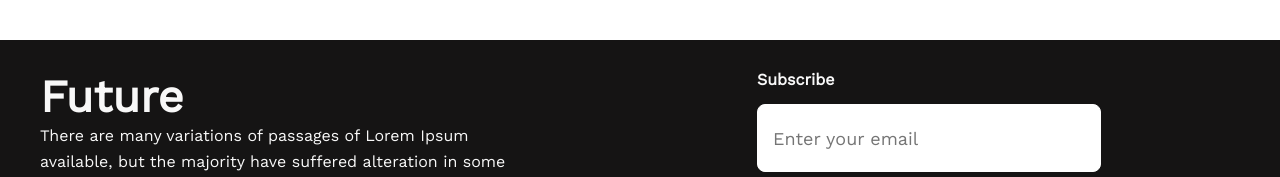
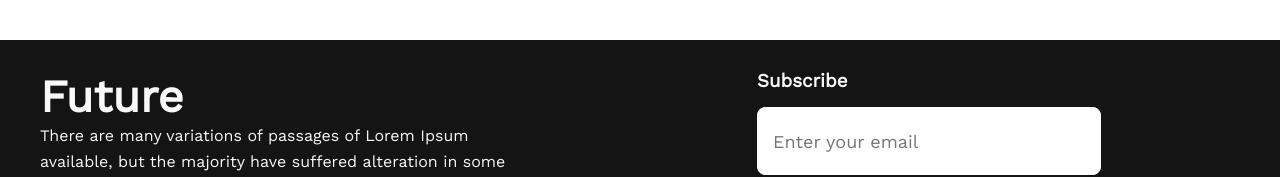
Before and after one commit to saidulislam-official/assignment1-2, a plain HTML site: page index.html in a window 1280 px wide. Shown: the part 2483-2660 px from the top of the page. Drawn offline with nearby package versions, Linux system fonts and the light colour scheme.

Commit message:
added design 1 line

```diff
--- a/index.html
+++ b/index.html
@@ -188,7 +188,7 @@
             </div>
           </div>
           <div class="mail-subscribe">
-              <h4>Subscribe</h4>
+              <h3>Subscribe</h3>
               <div class="button-part">
                 <input type="email" name="" id="" placeholder="Enter your email">
               <div><button >Subscribe</button></div>
```
